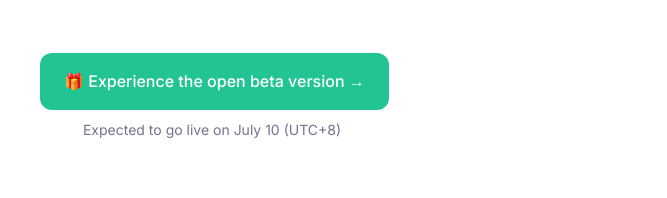
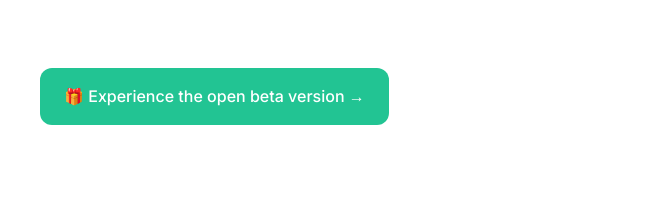
Before and after one commit to DeAccountSystems/da.systems, a website: page index-en.html in a window 1280 px wide. Shown: the part 602-800 px from the top of the page, 0-667 px from the left. Drawn offline with nearby package versions, Linux system fonts and the light colour scheme.

Commit message:
fix: bug

```diff
--- a/index-en.html
+++ b/index-en.html
@@ -85,8 +85,7 @@
           <h1 class="fontsize-display3"><span><strong class="bold-text-2">D</strong></span><strong>ecentralized<br>‍</strong><span><strong class="bold-text-3">A</strong></span><strong>ccount<br>‍</strong><span><strong class="bold-text-4">S</strong></span><strong>ystems</strong></h1>
           <h1 class="fontsize-display2"><strong>A future-proof, decentralized account system</strong></h1>
           <p class="paragraph-left">Unlike centralized account systems, such as cell phone numbers/email/social accounts, DAS offers a decentralized and open sourced approach to account systems. DAS can be used as a digital currency collection account, as a domain name, or even as an account for accessing general Internet services.</p>
-          <a href="#" data-w-id="b476698f-efe2-67f7-cd1c-8459c5b22a39" class="button-large-primary w-button">🎁 Experience the open beta version →</a><br>
-          <span style="display: inline-block; width: 344px; padding: 10px 0 0 0; border-radius: 12px; text-align: center; color: #717391;">Expected to go live on July 10 (UTC+8)</span>
+          <a href="#" data-w-id="b476698f-efe2-67f7-cd1c-8459c5b22a39" class="button-large-primary w-button">🎁 Experience the open beta version →</a>
         </div>
         <div><img src="images/logo2.svg" loading="lazy" alt="" class="image-4"></div>
       </div>
```
Also changed, not shown: index.html (+1 -2 lines).
